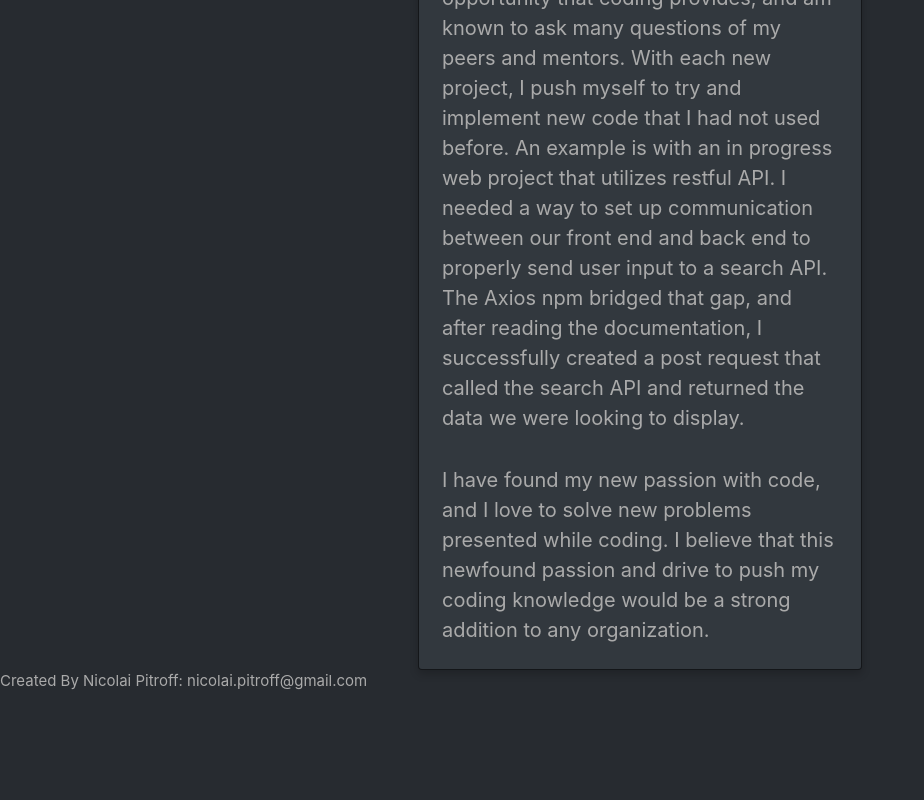
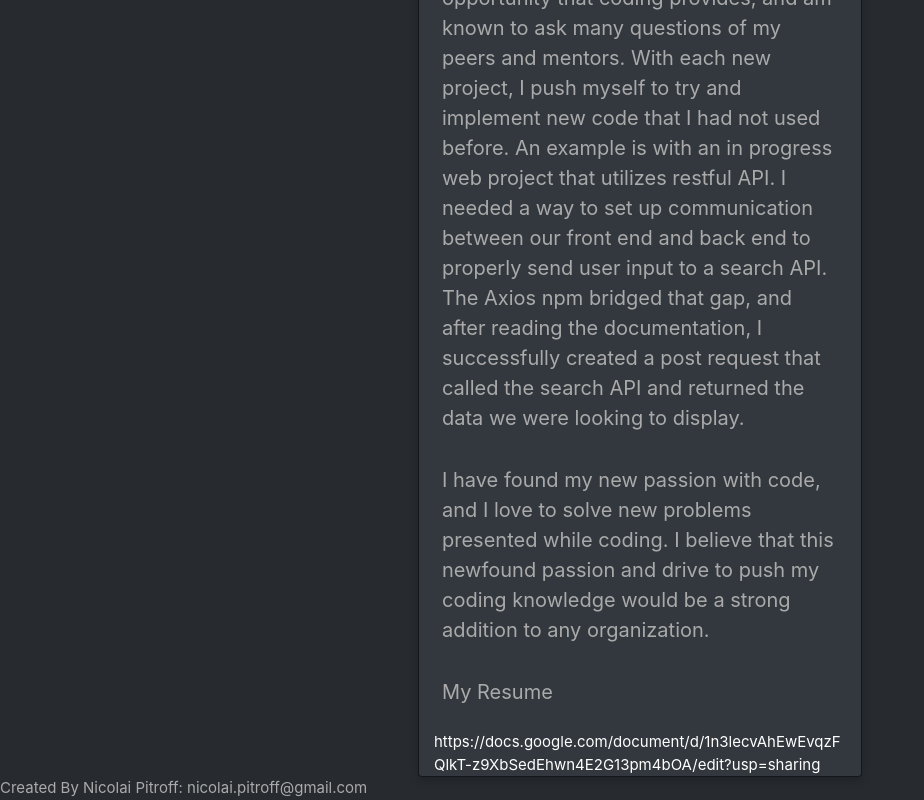
Before and after one commit to NPitroff/NDP_React_Portfolio, a React (Create React App) app: page / in a window 1280 px wide. Shown: the part 802-1602 px from the top of the page, without its empty margins (0-924 px from the left). Before the commit the page ends 1495 px from the top, so only its background shows below. Built offline with nearby package versions, Linux system fonts and the light colour scheme.

Commit message:
Added a link to my resume in the Home.js page

```diff
--- a/src/pages/Home.js
+++ b/src/pages/Home.js
@@ -25,6 +25,7 @@ function Home() {
           love to solve new problems presented while coding. I believe that this
           newfound passion and drive to push my coding knowledge would be a
           strong addition to any organization.</p>
+          <p class="state">My Resume</p><a href="https://docs.google.com/document/d/1n3lecvAhEwEvqzFQlkT-z9XbSedEhwn4E2G13pm4bOA/edit?usp=sharing">https://docs.google.com/document/d/1n3lecvAhEwEvqzFQlkT-z9XbSedEhwn4E2G13pm4bOA/edit?usp=sharing</a>
       </div>
     </Container>
   );
```
